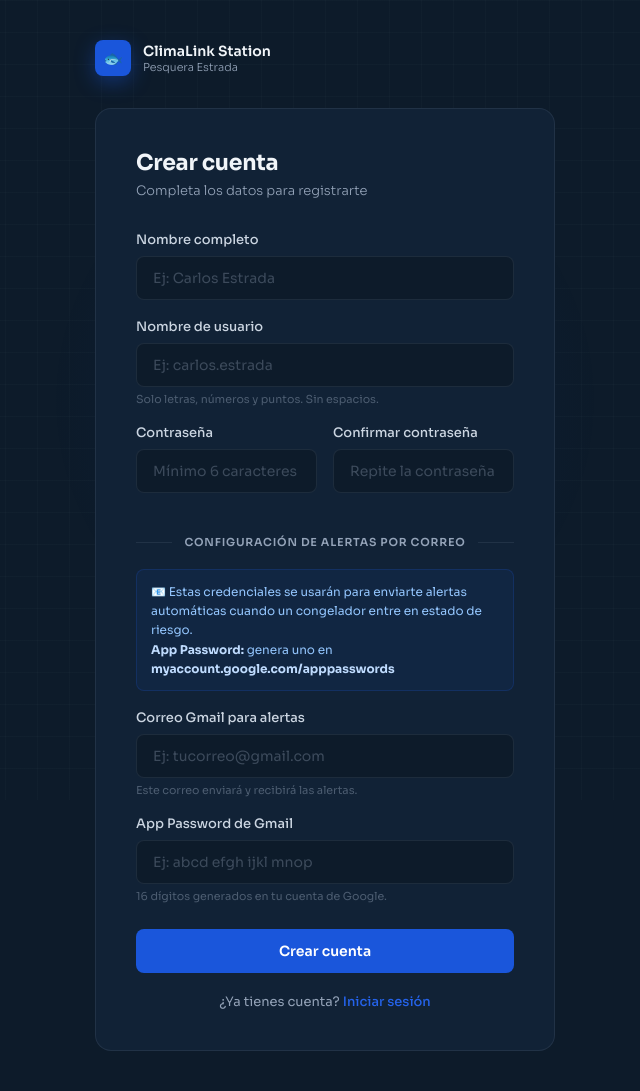
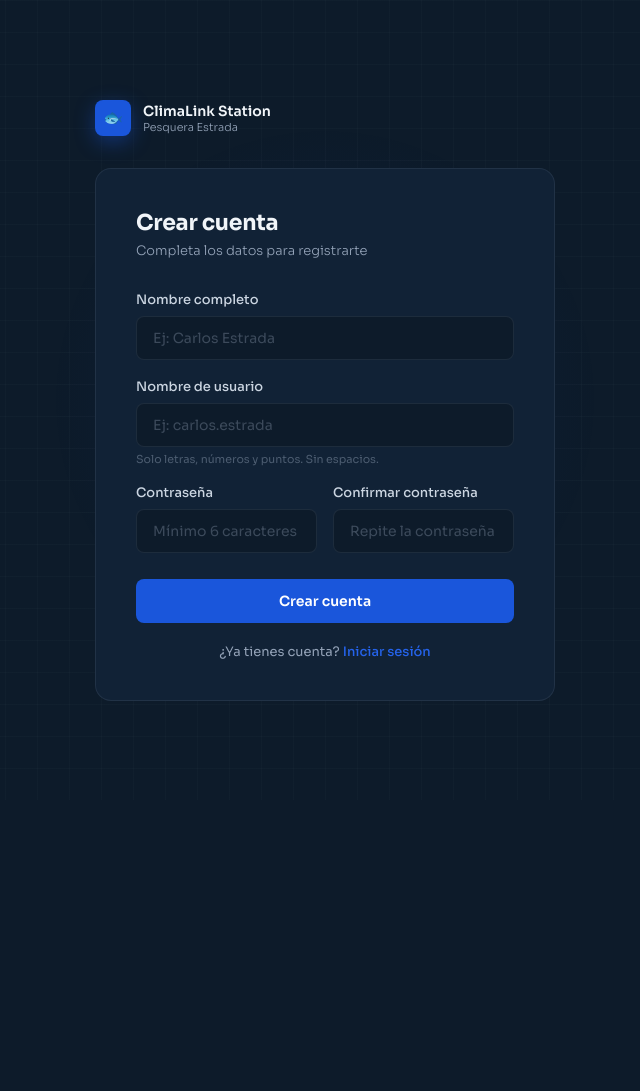
Before and after one commit to kevinlelrula-max/Proyecto-electiva-especifica-III, a Flask app: page /registro in a window 1280 px wide. Shown: the whole page, without its empty margins (315-955 px from the left). After the commit the page ends 701 px from the top, so only its background shows below. Run offline with Flask 3, Linux system fonts and the light colour scheme; some libraries are stand-ins or nearby versions.

Commit message:
email prueba definido

```diff
--- a/app.py
+++ b/app.py
@@ -44,8 +44,6 @@ def init_db():
             nombre TEXT NOT NULL,
             username TEXT UNIQUE NOT NULL,
             password TEXT NOT NULL,
-            email_alerta TEXT,
-            app_password TEXT,
             reset_token TEXT,
             activo INTEGER DEFAULT 1
         )
@@ -97,12 +95,10 @@ def login():
 @app.route("/registro", methods=["GET", "POST"])
 def registro():
     if request.method == "POST":
-        nombre       = request.form.get("nombre", "").strip()
-        username     = request.form.get("username", "").strip()
-        password     = request.form.get("password", "").strip()
-        confirm      = request.form.get("confirm", "").strip()
-        email_alerta = request.form.get("email_alerta", "").strip()
-        app_password = request.form.get("app_password", "").strip()
+        nombre   = request.form.get("nombre", "").strip()
+        username = request.form.get("username", "").strip()
+        password = request.form.get("password", "").strip()
+        confirm  = request.form.get("confirm", "").strip()
 
         if not nombre or not username or not password:
             flash("error|Todos los campos son obligatorios.")
@@ -118,8 +114,8 @@ def registro():
             conn = get_db()
             cursor = conn.cursor()
             cursor.execute(
-                "INSERT INTO usuarios (nombre, username, password, email_alerta, app_password) VALUES (%s, %s, %s, %s, %s)",
-                (nombre, username, hash_password(password), email_alerta or None, app_password or None)
+                "INSERT INTO usuarios (nombre, username, password) VALUES (%s, %s, %s)",
+                (nombre, username, hash_password(password))
             )
             conn.commit()
             cursor.close()
@@ -259,21 +255,10 @@ def alerta_email():
     try:
         data = request.get_json()
 
-        conn = get_db()
-        cursor = conn.cursor()
-        cursor.execute(
-            "SELECT email_alerta, app_password FROM usuarios WHERE activo = 1 AND email_alerta IS NOT NULL ORDER BY id DESC LIMIT 1"
-        )
-        user = cursor.fetchone()
-        cursor.close()
-        conn.close()
+        # Email de alertas fijo — configurado como variable de entorno en Render
+        destinatario = os.environ.get("EMAIL_ALERTAS", "pruebanotificaciones31@gmail.com")
 
-        if not user or not user["email_alerta"] or not user["app_password"]:
-            return jsonify({"error": "No hay credenciales de email configuradas"}), 400
-
-        destinatario = user["email_alerta"]
         resend_api_key = os.environ.get("RESEND_API_KEY", "")
-
         if not resend_api_key:
             return jsonify({"error": "RESEND_API_KEY no configurada"}), 400
 
--- a/templates/registro.html
+++ b/templates/registro.html
@@ -95,18 +95,6 @@
 
   .card-subtitle { font-size: 13px; color: var(--silver); font-weight: 300; }
 
-  .section-divider {
-    display: flex; align-items: center; gap: 12px;
-    margin: 24px 0 20px;
-  }
-  .section-divider span {
-    font-size: 11px; font-weight: 600; color: var(--silver);
-    text-transform: uppercase; letter-spacing: 0.8px; white-space: nowrap;
-  }
-  .section-divider::before, .section-divider::after {
-    content: ''; flex: 1; height: 1px; background: var(--border);
-  }
-
   .alert {
     padding: 12px 16px; border-radius: 8px; font-size: 13px;
     margin-bottom: 24px; display: flex; align-items: flex-start;
@@ -137,15 +125,6 @@
   input::placeholder { color: rgba(148,163,184,0.35); }
 
   .field-hint { font-size: 11px; color: rgba(148,163,184,0.45); margin-top: 5px; }
-
-  .info-box {
-    background: rgba(26,86,219,0.08);
-    border: 1px solid rgba(26,86,219,0.2);
-    border-radius: 8px; padding: 12px 14px;
-    font-size: 12px; color: #93c5fd; line-height: 1.6;
-    margin-bottom: 18px;
-  }
-  .info-box strong { color: #bfdbfe; }
 
   .grid-2 { display: grid; grid-template-columns: 1fr 1fr; gap: 16px; }
 
@@ -198,7 +177,6 @@
 
     <form method="POST">
 
-      <!-- DATOS DE ACCESO -->
       <div class="field">
         <label>Nombre completo</label>
         <input type="text" name="nombre" placeholder="Ej: Carlos Estrada" required>
@@ -221,26 +199,6 @@
         </div>
       </div>
 
-      <!-- CONFIGURACIÓN DE ALERTAS -->
-      <div class="section-divider"><span>Configuración de alertas por correo</span></div>
-
-      <div class="info-box">
-        📧 Estas credenciales se usarán para enviarte alertas automáticas cuando un congelador entre en estado de riesgo.<br>
-        <strong>App Password:</strong> genera uno en <strong>myaccount.google.com/apppasswords</strong>
-      </div>
-
-      <div class="field">
-        <label>Correo Gmail para alertas</label>
-        <input type="email" name="email_alerta" placeholder="Ej: tucorreo@gmail.com" required>
-        <div class="field-hint">Este correo enviará y recibirá las alertas.</div>
-      </div>
-
-      <div class="field">
-        <label>App Password de Gmail</label>
-        <input type="password" name="app_password" placeholder="Ej: abcd efgh ijkl mnop" required>
-        <div class="field-hint">16 dígitos generados en tu cuenta de Google.</div>
-      </div>
-
       <button type="submit" class="btn-primary">Crear cuenta</button>
     </form>
 
```
